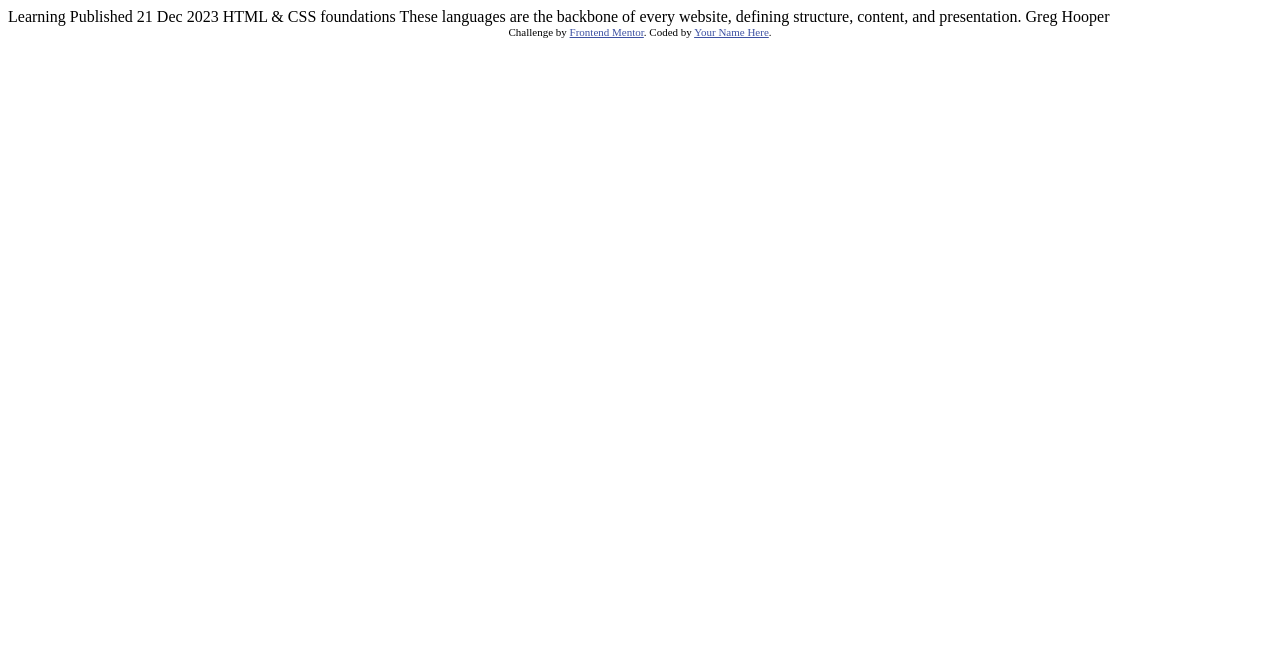
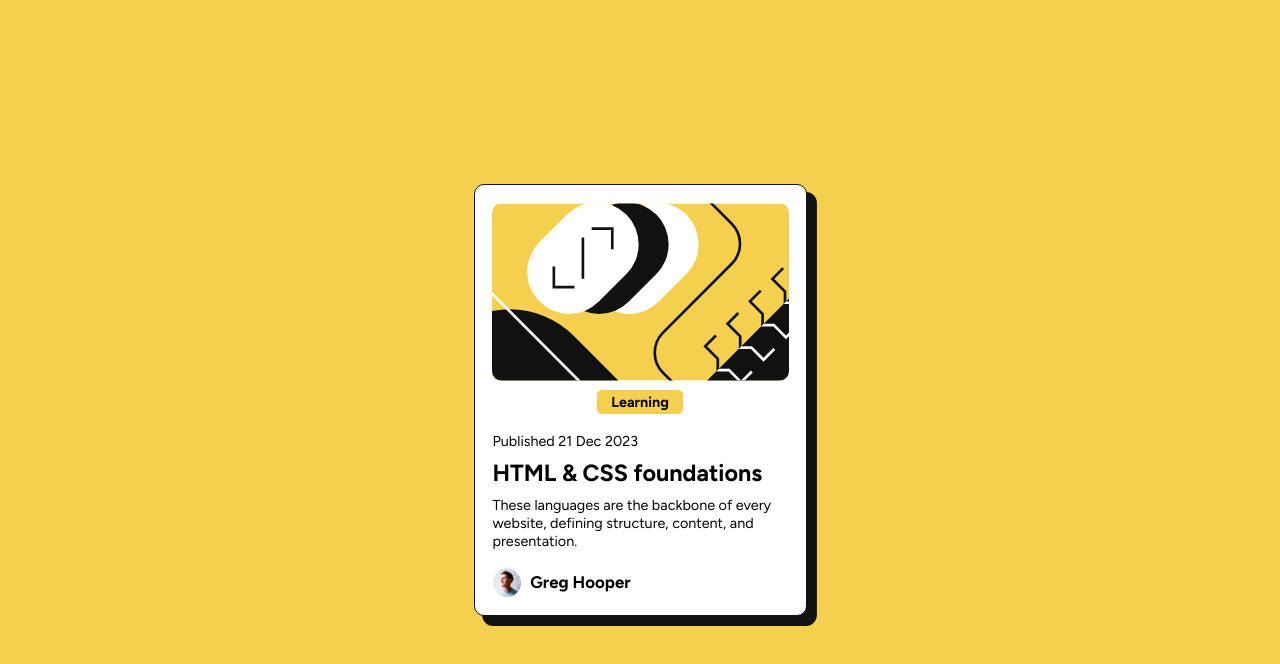
Before and after one commit to fatemzh/Blog-preview, a plain HTML site: page index.html in a window 1280 px wide. Drawn offline with Linux system fonts and the light colour scheme.

Commit message:
submit solution

```diff
--- a/index.html
+++ b/index.html
@@ -1,34 +1,46 @@
 <!DOCTYPE html>
 <html lang="en">
   <head>
-  <meta charset="UTF-8">
-  <meta name="viewport" content="width=device-width, initial-scale=1.0"> <!-- displays site properly based on user's device -->
-
-  <link rel="icon" type="image/png" sizes="32x32" href="./assets/images/favicon-32x32.png">
+    <meta charset="UTF-8" />
+    <meta name="viewport" content="width=device-width, initial-scale=1.0" />
+    <!-- displays site properly based on user's device -->
+    <link
+      rel="icon"
+      type="image/png"
+      sizes="32x32"
+      href="./assets/images/favicon-32x32.png"
+    />
+    <link rel="stylesheet" href="./css/style.css" />
+    <link
+      href="https://fonts.googleapis.com/css2?family=Figtree:wght@500;800&display=swap"
+      rel="stylesheet"
+    />
 
     <title>Frontend Mentor | Blog preview card</title>
-
-  <!-- Feel free to remove these styles or customise in your own stylesheet 👍 -->
-  <style>
-    .attribution { font-size: 11px; text-align: center; }
-    .attribution a { color: hsl(228, 45%, 44%); }
-  </style>
   </head>
   <body>
-
-  Learning
-
-  Published 21 Dec 2023
-
-  HTML & CSS foundations
-
-  These languages are the backbone of every website, defining structure, content, and presentation.
-
-  Greg Hooper
-
-  <div class="attribution">
-    Challenge by <a href="https://www.frontendmentor.io?ref=challenge" target="_blank">Frontend Mentor</a>.
-    Coded by <a href="#">Your Name Here</a>.
+    <main>
+      <div id="img">
+        <img src="./assets/images/illustration-article.svg" alt="" />
       </div>
+      <div id="label">
+        <h2>Learning</h2>
+      </div>
+      <div id="text-content">
+        <p>Published 21 Dec 2023</p>
+        <h1>HTML & CSS foundations</h1>
+        <p id="description">
+          These languages are the backbone of every website, defining structure,
+          content, and presentation.
+        </p>
+        <div id="author">
+          <img
+            src="./assets/images/image-avatar.webp"
+            alt="Picture of the author of this blog post"
+          />
+          <h3>Greg Hooper</h3>
+        </div>
+      </div>
+    </main>
   </body>
 </html>
--- /dev/null
+++ b/scss/style.scss
@@ -0,0 +1,120 @@
+@import url('https://fonts.googleapis.com/css2?family=Figtree:wght@400;700&display=swap');
+
+// Variables
+$white: hsl(0, 0%, 100%);
+$grey: hsl(0, 0%, 50%);
+$black: hsl(0, 0%, 7%);
+$font-size: 16px;
+$primary-color: #f5d04e;
+$box-shadow-color: rgba(0, 0, 0, 0.1);
+
+// Mixins
+@mixin flex-start {
+  display: flex;
+  justify-content: flex-start;
+  align-items: flex-start;
+}
+
+@mixin flex-center {
+  display: flex;
+  justify-content: center;
+  align-items: center;
+}
+
+// Base Styles
+*,
+*::before,
+*::after {
+  box-sizing: border-box;
+  margin: 0;
+  padding: 0;
+  font-family: 'Figtree', sans-serif;
+}
+
+html {
+  font-size: 90%;
+}
+
+body {
+  font-size: 100%;
+  font-family: 'Figtree', sans-serif;
+  background-color: $primary-color;
+  @include flex-center;
+  height: 100vh;
+  margin: 0;
+}
+
+main {
+  @include flex-center;
+  flex-direction: column;
+  background-color: $white;
+  padding: 1.25rem;
+  border-radius: 10px;
+  width: 23.125rem;
+  box-shadow: 0.625rem 0.625rem 0 0.0625rem $black;
+  border: 0.0625rem solid $black;
+
+  p,
+  h1,
+  h2 {
+    margin: 0.625rem 0;
+  }
+
+  #img img {
+    display: block;
+    margin: 0 auto;
+    width: 20.625rem;
+    border-radius: 10px;
+  }
+
+  #label h2 {
+    @include flex-center;
+    background-color: $primary-color;
+    border-radius: 5px;
+    padding: 0.2rem;
+    width: 6rem;
+    font-size: 1rem;
+    font-weight: 700; // Ensure the font weight is applied
+  }
+
+  h1 {
+    font-size: 1.625rem;
+    font-weight: 700;
+  }
+
+  #description {
+    p {
+      color: $black;
+      opacity: 0.2;
+      font-size: 1rem;
+    }
+  }
+
+  #author {
+    display: flex;
+    align-items: center;
+    margin-top: 1.25rem;
+    font-size: 1rem;
+
+    img {
+      width: 2rem;
+      margin-right: 0.625rem;
+    }
+  }
+}
+
+
+@media (max-width: 375px) {
+  html {
+    font-size: 80%;
+  }
+
+  main {
+    width: 310px;
+    margin: 30px;
+
+    #img img {
+      width: 270px;
+    }
+  }
+}
```
Also changed, not shown: css/style.css (added), 1 other file. Lines whose indentation alone changed are shown as unchanged.
